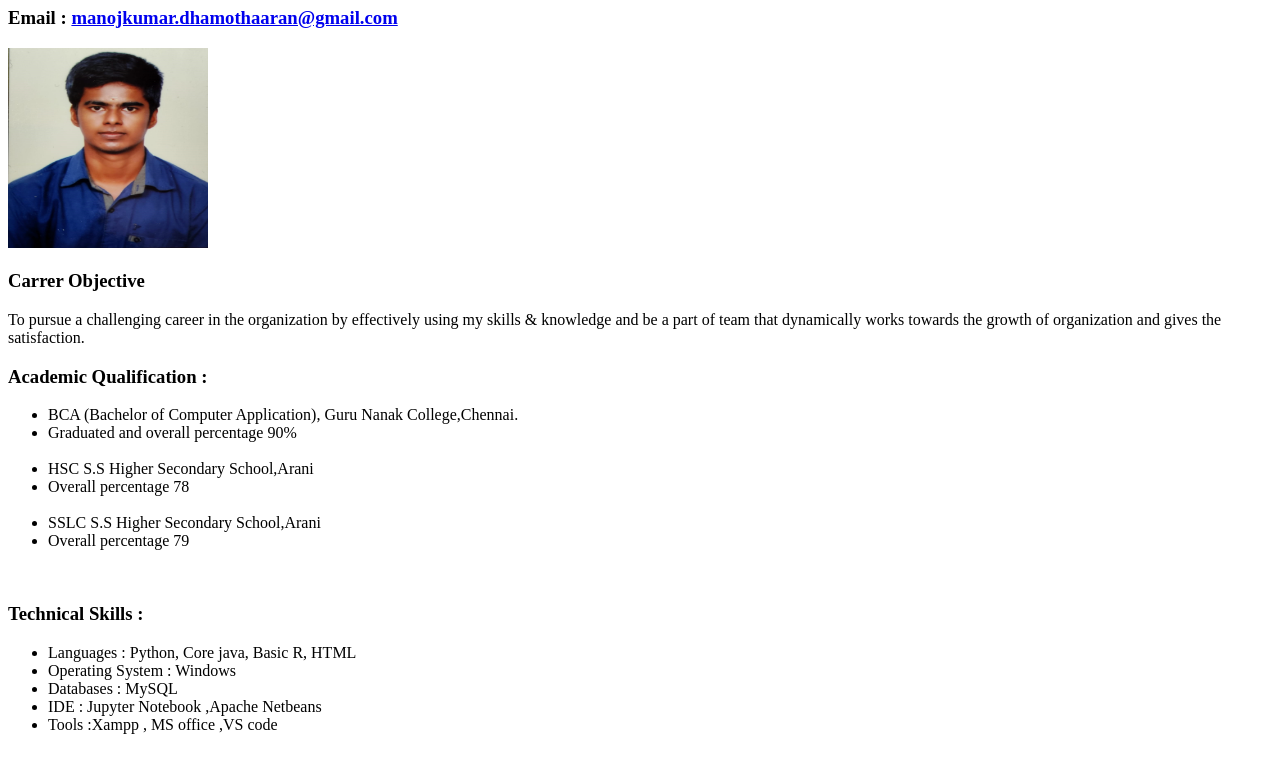
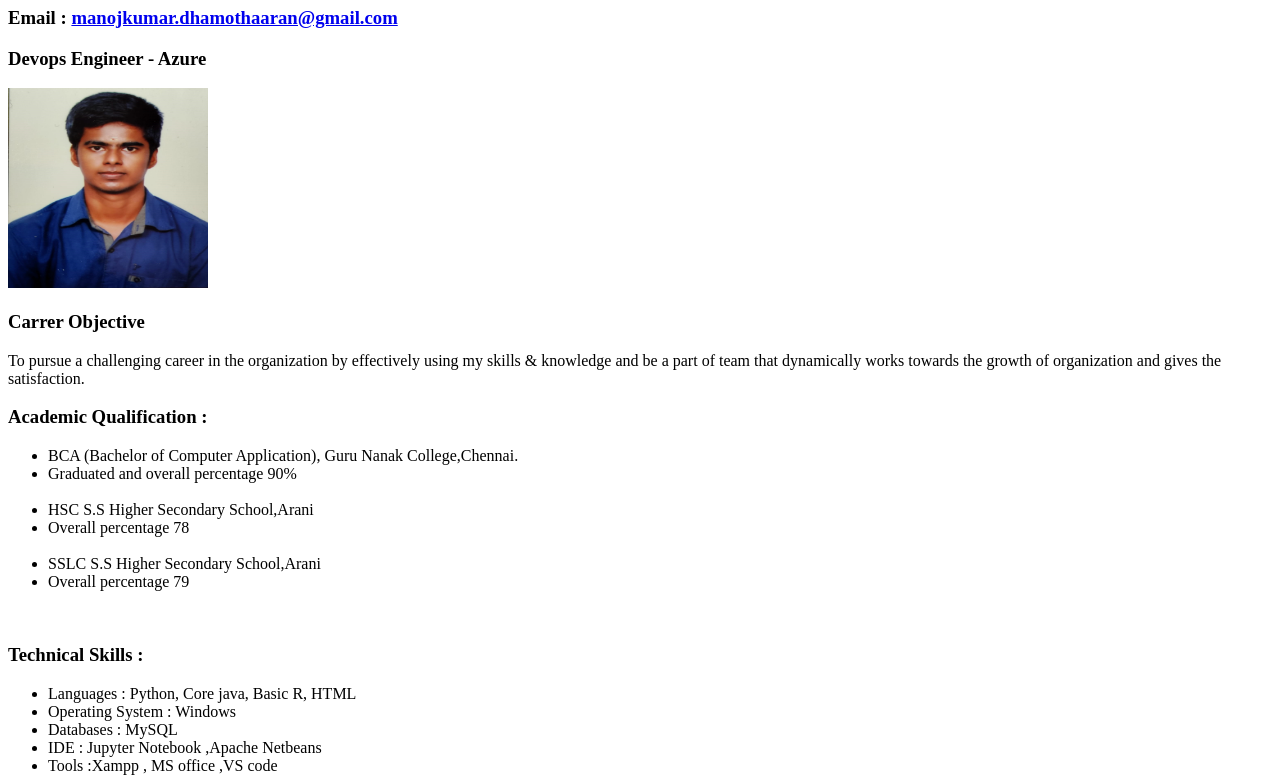
Before and after one commit to manojkumar7903/Portfolio, a plain HTML site: page index.html in a window 1280 px wide. Shown: the part 73-857 px from the top of the page. Drawn offline with Linux system fonts and the light colour scheme.

Commit message:
Update index.html

```diff
--- a/index.html
+++ b/index.html
@@ -9,7 +9,7 @@
 <body>
     <h1>Hello, I am Manojkumar Dhamodharan</h1>
     <h3>Email : <a href="https://mail.google.com/mail/u/0/#inbox?compose=new">manojkumar.dhamothaaran@gmail.com</a></h3>
-    <h3Devops Engineer - Azure </h3>
+    <h3> Devops Engineer - Azure </h3>
     <img src="./images/Photo_BG_White.jpg" width="200" height="200" alt="My profile picture"/>
     <h3>Carrer Objective</h3>
     <p>To pursue a challenging career in the organization by effectively using my skills & knowledge and be a part of team that
```
